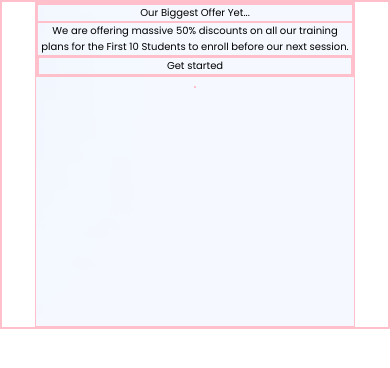
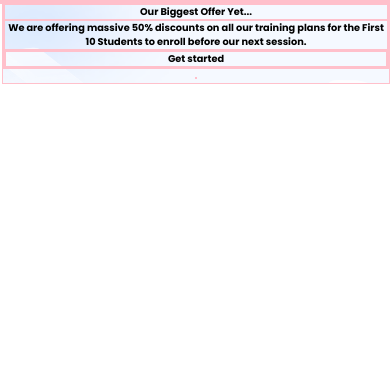
Before and after one commit to ReoUndaunted/Landing-page, a plain HTML site: page index copy.html in a window 390 px wide. Drawn offline with Linux system fonts and the light colour scheme.

Commit message:
fixed responsiveness

```diff
--- a/css/index.css
+++ b/css/index.css
@@ -1412,11 +1412,11 @@
   box-sizing: border-box;
   border: 1px solid pink;
 }
-/* @media only screen and (max-width: 600px) { */
+
 body {
-  display: flex;
+  display: block;
   justify-content: center;
-  margin: auto;
+  margin: 0px;
   line-height: normal;
 }
 
@@ -1426,31 +1426,59 @@ body {
 }
 
 .global {
-  position: relative;
   background-color: #fff;
-  width: 100%;
-  height: 5774px;
   opacity: 0;
   text-align: left;
   color: rgba(13, 35, 68, 0.8);
 }
 /*xxxthis is the of ends global style declarationxxx*/
 .header {
-  /* position: absolute; */
-  top: 0;
-  left: 0;
-  width: 320px;
-  height: 325px;
   background-image: url(../media-real/header@3x.png);
   background-size: cover;
   background-repeat: no-repeat;
   background-position: top;
   text-align: center;
   color: #000;
+  font-weight: bolder;
 }
 .header,
 .global {
-  /* overflow: hidden; */
-  font-size: 10px;
+  font-size: 1.5vw;
   font-family: Poppins;
 }
+
+@media only screen and (max-width: 600px) {
+  body {
+    display: block;
+    margin: 0px;
+    line-height: normal;
+  }
+
+  /* this begins global styles declaration*/
+  .global.animate {
+    animation: 1s ease 0s 1 normal forwards fade-in;
+  }
+
+  .global {
+    background-color: #fff;
+    opacity: 0;
+    text-align: left;
+    color: rgba(13, 35, 68, 0.8);
+  }
+  /*xxxthis is the of ends global style declarationxxx*/
+  .header {
+    position: absolute;
+    background-image: url(../media-real/header@3x.png);
+    background-size: cover;
+    background-repeat: no-repeat;
+    background-position: top;
+    text-align: center;
+    color: #000;
+    font-weight: bolder;
+  }
+  .header,
+  .global {
+    font-size: 2.5vw;
+    font-family: Poppins;
+  }
+}
```
